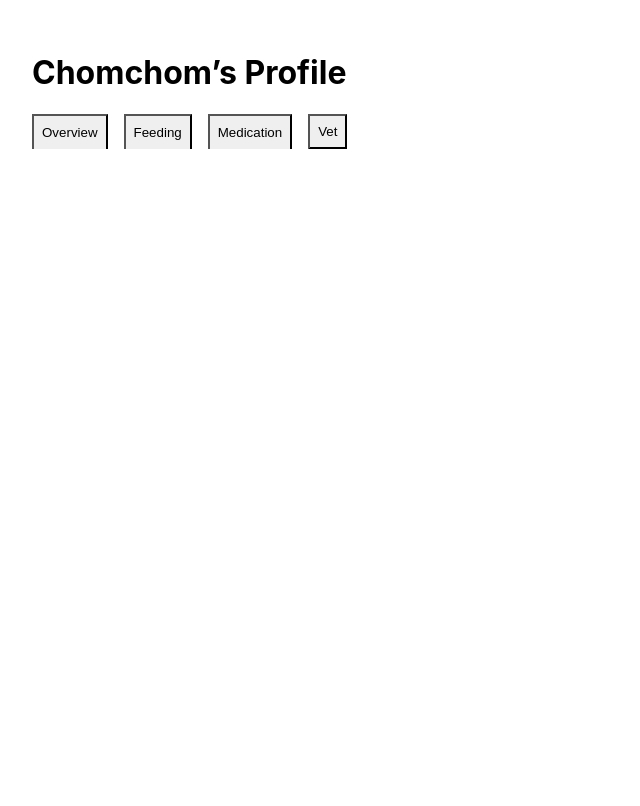
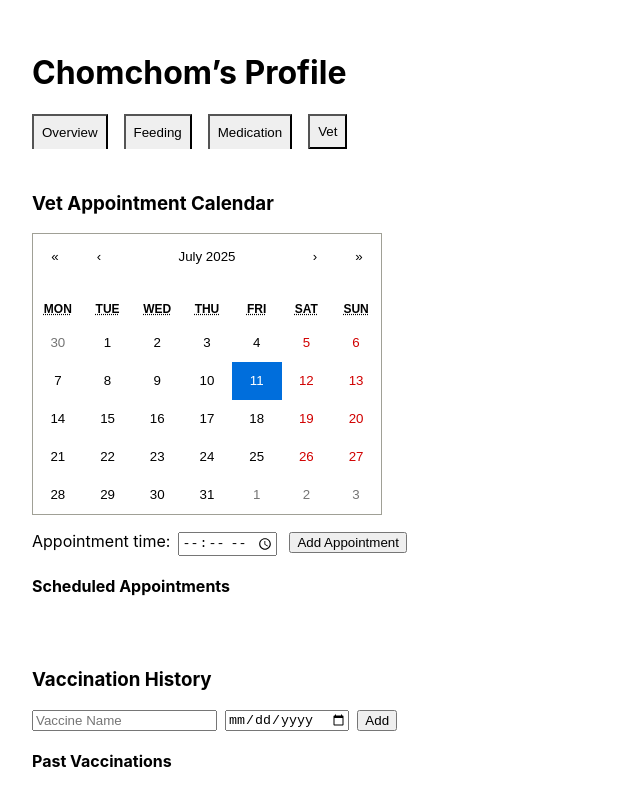
Before and after one commit to ishmamanwar/chomchom, a React (Create React App) app in the folder frontend/: page /pets/1 in a window 1280 px wide. Both pictures are taken after a click on the button "Vet". Shown: the top 806 px of the page, without its empty margins (0-640 px from the left). Built offline with nearby package versions, Linux system fonts and the light colour scheme.

Commit message:
feat: implement vet visit tab with date and vaccination log

```diff
--- a/frontend/package.json
+++ b/frontend/package.json
@@ -13,6 +13,7 @@
     "@types/react-dom": "^19.1.6",
     "date-fns": "^4.1.0",
     "react": "^19.1.0",
+    "react-calendar": "^6.0.0",
     "react-dom": "^19.1.0",
     "react-router-dom": "^7.6.3",
     "react-scripts": "5.0.1",
--- a/frontend/src/features/pets/components/PetVetTab.tsx
+++ b/frontend/src/features/pets/components/PetVetTab.tsx
@@ -1 +1,113 @@
-export default {}
+import { useState } from "react";
+import Calendar from "react-calendar";
+import "react-calendar/dist/Calendar.css";
+
+interface VetAppointment {
+  date: string;
+  time: string;
+}
+
+interface Vaccination {
+  name: string;
+  date: string;
+}
+
+export default function PetVetTab() {
+  const [selectedDate, setSelectedDate] = useState<Date>(new Date());
+  const [appointmentTime, setAppointmentTime] = useState("");
+  const [appointments, setAppointments] = useState<VetAppointment[]>([]);
+
+  const [vaccinationForm, setVaccinationForm] = useState<Vaccination>({
+    name: "",
+    date: "",
+  });
+  const [vaccinations, setVaccinations] = useState<Vaccination[]>([]);
+
+  const addAppointment = () => {
+    if (!appointmentTime) return;
+    const dateStr = selectedDate.toISOString().split("T")[0];
+    setAppointments([
+      ...appointments,
+      { date: dateStr, time: appointmentTime },
+    ]);
+    setAppointmentTime("");
+  };
+
+  const addVaccination = () => {
+    if (!vaccinationForm.name || !vaccinationForm.date) return;
+    setVaccinations([...vaccinations, vaccinationForm]);
+    setVaccinationForm({ name: "", date: "" });
+  };
+
+  return (
+    <div style={{ display: "flex", flexDirection: "column", gap: 32 }}>
+      {/* Calendar + Time Scheduler */}
+      <section>
+        <h3>Vet Appointment Calendar</h3>
+        <Calendar
+          value={selectedDate}
+          onChange={(value) => {
+            if (value instanceof Date) {
+              setSelectedDate(value);
+            }
+          }}
+        />
+        <div style={{ marginTop: 16 }}>
+          <label>
+            Appointment time:
+            <input
+              type="time"
+              value={appointmentTime}
+              onChange={(e) => setAppointmentTime(e.target.value)}
+              style={{ marginLeft: 8 }}
+            />
+          </label>
+          <button onClick={addAppointment} style={{ marginLeft: 12 }}>
+            Add Appointment
+          </button>
+        </div>
+
+        <h4 style={{ marginTop: 20 }}>Scheduled Appointments</h4>
+        <ul>
+          {appointments.map((appt, index) => (
+            <li key={index}>
+              {appt.date} — {appt.time}
+            </li>
+          ))}
+        </ul>
+      </section>
+
+      {/* Vaccination History */}
+      <section>
+        <h3>Vaccination History</h3>
+        <div style={{ display: "flex", gap: 8 }}>
+          <input
+            type="text"
+            placeholder="Vaccine Name"
+            value={vaccinationForm.name}
+            onChange={(e) =>
+              setVaccinationForm({ ...vaccinationForm, name: e.target.value })
+            }
+          />
+          <input
+            type="date"
+            value={vaccinationForm.date}
+            onChange={(e) =>
+              setVaccinationForm({ ...vaccinationForm, date: e.target.value })
+            }
+          />
+          <button onClick={addVaccination}>Add</button>
+        </div>
+
+        <h4 style={{ marginTop: 20 }}>Past Vaccinations</h4>
+        <ul>
+          {vaccinations.map((vax, index) => (
+            <li key={index}>
+              {vax.date} — {vax.name}
+            </li>
+          ))}
+        </ul>
+      </section>
+    </div>
+  );
+}
--- a/frontend/src/features/pets/pages/PetDetailsPage.tsx
+++ b/frontend/src/features/pets/pages/PetDetailsPage.tsx
@@ -38,7 +38,7 @@ export default function PetDetailsPage() {
         {activeTab === "Overview" && <PetOverviewTab pet={pet} />}
         {activeTab === "Feeding" && <PetFeedingTab />}
         {activeTab === "Medication" && <PetMedicationTab />}
-        {/* {activeTab === "Vet" && <PetVetTab />} */}
+        {activeTab === "Vet" && <PetVetTab />}
       </div>
     </div>
   );
--- a/frontend/src/index.css
+++ b/frontend/src/index.css
@@ -1,3 +1,5 @@
+@import 'react-calendar/dist/Calendar.css';
+
 body {
   margin: 0;
   font-family: -apple-system, BlinkMacSystemFont, 'Segoe UI', 'Roboto', 'Oxygen',
```
Also changed, not shown: 1 other file (tests, documents, lock files or other folders).
